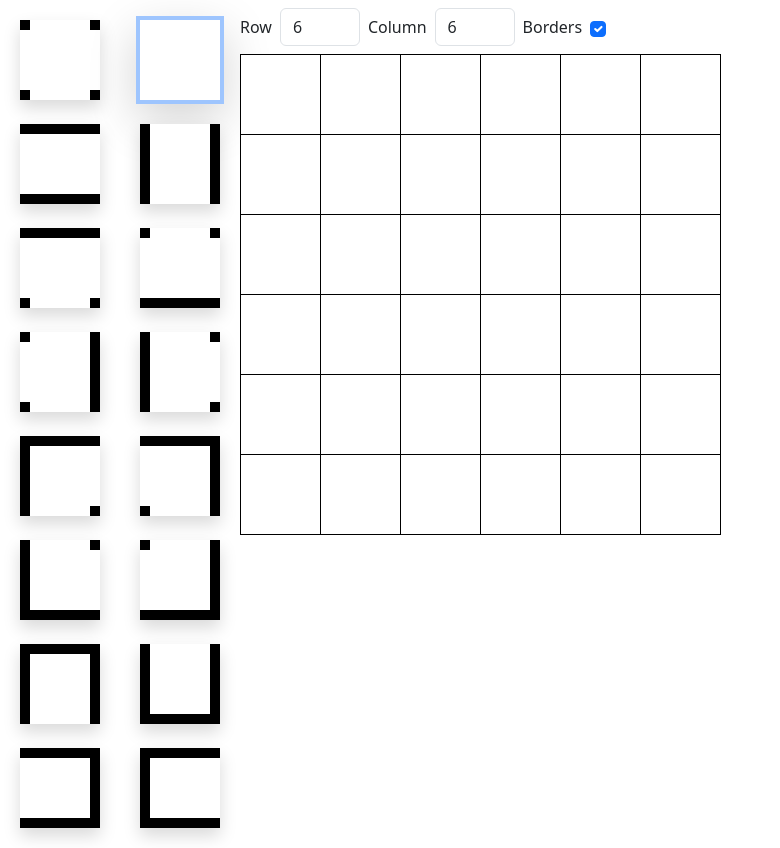
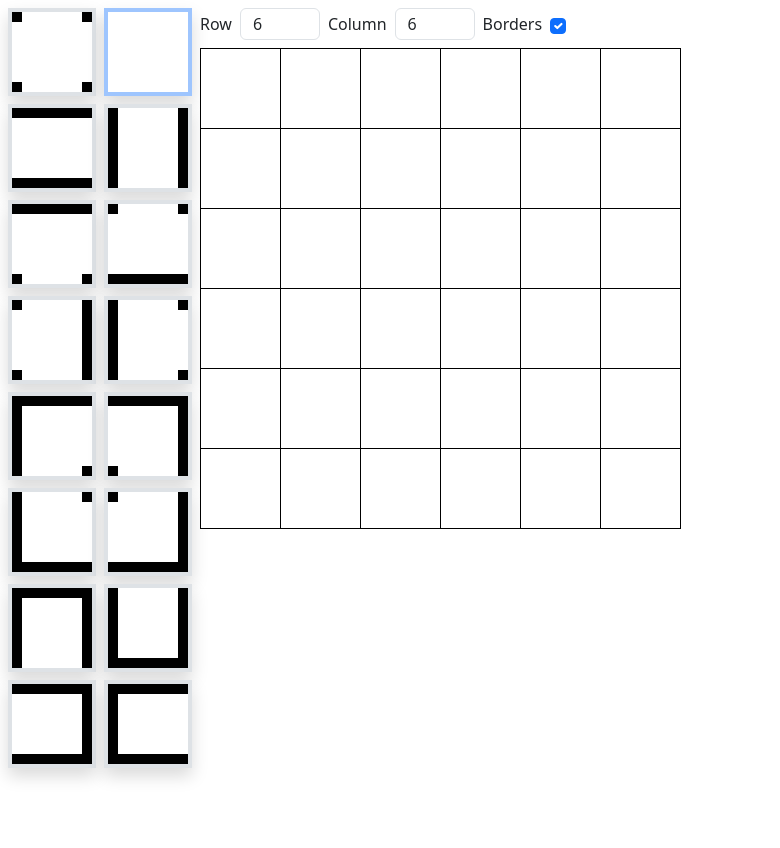
Before and after one commit to slabrant/mazeMaker, a React (Vite) app: page / in a window 1280 px wide. Shown: the whole page, without its empty margins (0-780 px from the left). After the commit the page ends 800 px from the top, so only its background shows below. Built offline with nearby package versions, Linux system fonts and the light colour scheme.

Commit message:
Maze area has its own scrollbars. - Also changed `em` out for `rem`. - Gave everything fixed widths to help with maze scroll area.

```diff
--- a/assets/styles.css
+++ b/assets/styles.css
@@ -1,21 +1,15 @@
 .square {
-    width: 5em;
-    height: 5em;
+    width: 5rem;
+    height: 5rem;
 }
-
 .square-no-border {
-    width: calc(5em - 1px);
-    height: calc(5em - 1px);
-}
-
-.pixelated {
-    image-rendering: pixelated;
+    width: calc(5rem - 1px);
+    height: calc(5rem - 1px);
 }
 
 .border-solid {
     border: 1px solid black;
 }
-
 .no-border {
     border: none;
     border-spacing: 0;
@@ -24,14 +18,26 @@
 .table-unspaced {
     border-spacing: 0;
 }
-
 .table-unspaced td {
     padding: 0;
 }
 
+.scroll-box {
+    overflow: auto;
+    width: calc(100vw - 12rem - 8px); /* 10rem for images, 2rem for margin/gap, 8px for borders */
+    height: calc(100vh - 3rem); /* 2rem for input, 1rem for margin */
+}
+
 .form-control {
-    width: 5em !important;
+    width: 5rem !important;
     min-width: 0;
     flex: 0 0 auto;
     box-sizing: border-box;
 }
+
+.h-2 {
+    height: 2rem;
+}
+.pixelated {
+    image-rendering: pixelated;
+}
--- a/components/App.jsx
+++ b/components/App.jsx
@@ -1,4 +1,4 @@
-import React, { useState } from "react";
+import React, { useState, useEffect, useRef } from "react";
 import { Table } from "./Table";
 import { MazeTypes } from "./MazeTypes";
 import { NumberInput } from "./NumberInput";
@@ -13,7 +13,7 @@ export function App () {
         <div className="d-flex">
             <MazeTypes selectedMaze={selectedMaze} setSelectedMaze={setSelectedMaze} />
             <div>
-                <span className="d-flex align-items-center gap-2 mb-2 mt-2">
+                <span className="d-flex align-items-center gap-2 my-2">
                     <NumberInput label={"row"} value={rowCount} setValue={setRowCount} />
                     <NumberInput label={"column"} value={columnCount} setValue={setColumnCount} />
                     <label className="w-5 form-check-label user-select-none" htmlFor="border_visible">Borders</label>
--- a/components/MazeType.jsx
+++ b/components/MazeType.jsx
@@ -7,7 +7,7 @@ export function MazeType ({ selectedMaze, setSelectedMaze, num }) {
     }
 
     return (
-        <div role="button" className={selectedMaze === num ? "shadow-lg border border-4 border-primary-subtle" : "shadow m-1"}
+        <div role="button" className={'shadow border border-4' + (selectedMaze === num ? ' border-primary-subtle' : '')}
             onClick={selectSelf}>
             <img src={"assets/" + num + ".png"} className="square pixelated user-select-none"></img>
         </div>
--- a/components/MazeTypes.jsx
+++ b/components/MazeTypes.jsx
@@ -5,7 +5,7 @@ export function MazeTypes ({ selectedMaze, setSelectedMaze }) {
 
     return (
         <>
-            <div className="d-flex flex-column align-items-between gap-3 m-3">
+            <div className="d-flex flex-column align-items-between gap-2 m-2">
                 <MazeType selectedMaze={selectedMaze} setSelectedMaze={setSelectedMaze} num={0} />
                 <MazeType selectedMaze={selectedMaze} setSelectedMaze={setSelectedMaze} num={5} />
                 <MazeType selectedMaze={selectedMaze} setSelectedMaze={setSelectedMaze} num={1} />
@@ -15,7 +15,7 @@ export function MazeTypes ({ selectedMaze, setSelectedMaze }) {
                 <MazeType selectedMaze={selectedMaze} setSelectedMaze={setSelectedMaze} num={11} />
                 <MazeType selectedMaze={selectedMaze} setSelectedMaze={setSelectedMaze} num={7} />
             </div>
-            <div className="d-flex flex-column align-items-between gap-3 m-3">
+            <div className="d-flex flex-column align-items-between gap-2 me-2 my-2">
                 <MazeType selectedMaze={selectedMaze} setSelectedMaze={setSelectedMaze} num={15} />
                 <MazeType selectedMaze={selectedMaze} setSelectedMaze={setSelectedMaze} num={10} />
                 <MazeType selectedMaze={selectedMaze} setSelectedMaze={setSelectedMaze} num={4} />
--- a/components/NumberInput.jsx
+++ b/components/NumberInput.jsx
@@ -6,8 +6,8 @@ export function NumberInput({ label, value, setValue}) {
 
     return (
         <>
-            <label className="w-5 text-capitalize user-select-none" htmlFor={label + "_input"}>{label}</label>
-            <input id={label + "_input"} className="w-5 form-control " type="number" min={0} step={1} value={value}
+            <label className="text-capitalize user-select-none" htmlFor={label + "_input"}>{label}</label>
+            <input id={label + "_input"} className="h-2 form-control " type="number" min={0} step={1} value={value}
                 onChange={(e) => onNumberChange(e.target, setValue)}></input>
         </>
     );
--- a/components/Table.jsx
+++ b/components/Table.jsx
@@ -13,6 +13,7 @@ export function Table ({ rowCount, columnCount, selectedMaze, borderVisible }) {
     }, []);
 
     return (
+        <div className='scroll-box'>
             <table className="d-flex table-unspaced">
                 <tbody>
                     {[...Array(rowCount)].map((unused, rowNum) => (
@@ -28,5 +29,6 @@ export function Table ({ rowCount, columnCount, selectedMaze, borderVisible }) {
                     ))}
                 </tbody>
             </table>
+        </div>
     );
 }
```
Lines whose indentation alone changed are shown as unchanged.
